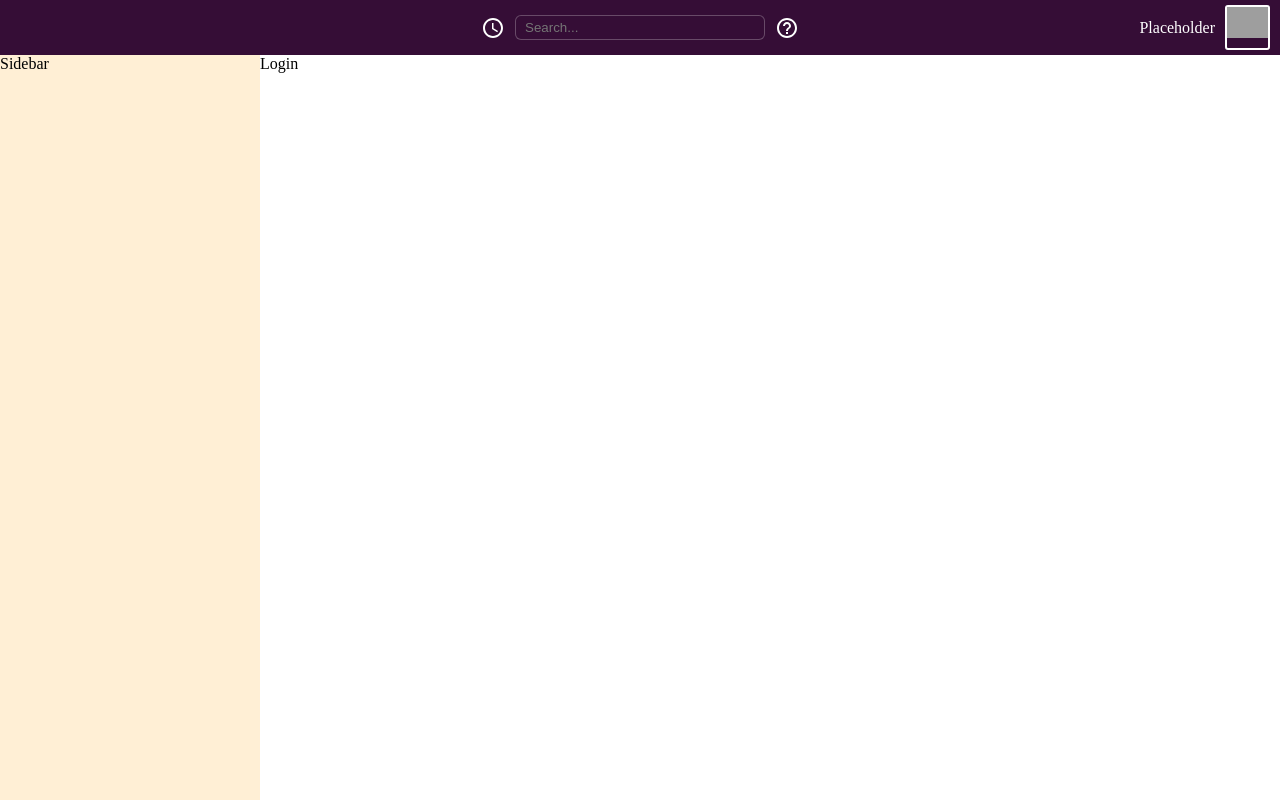
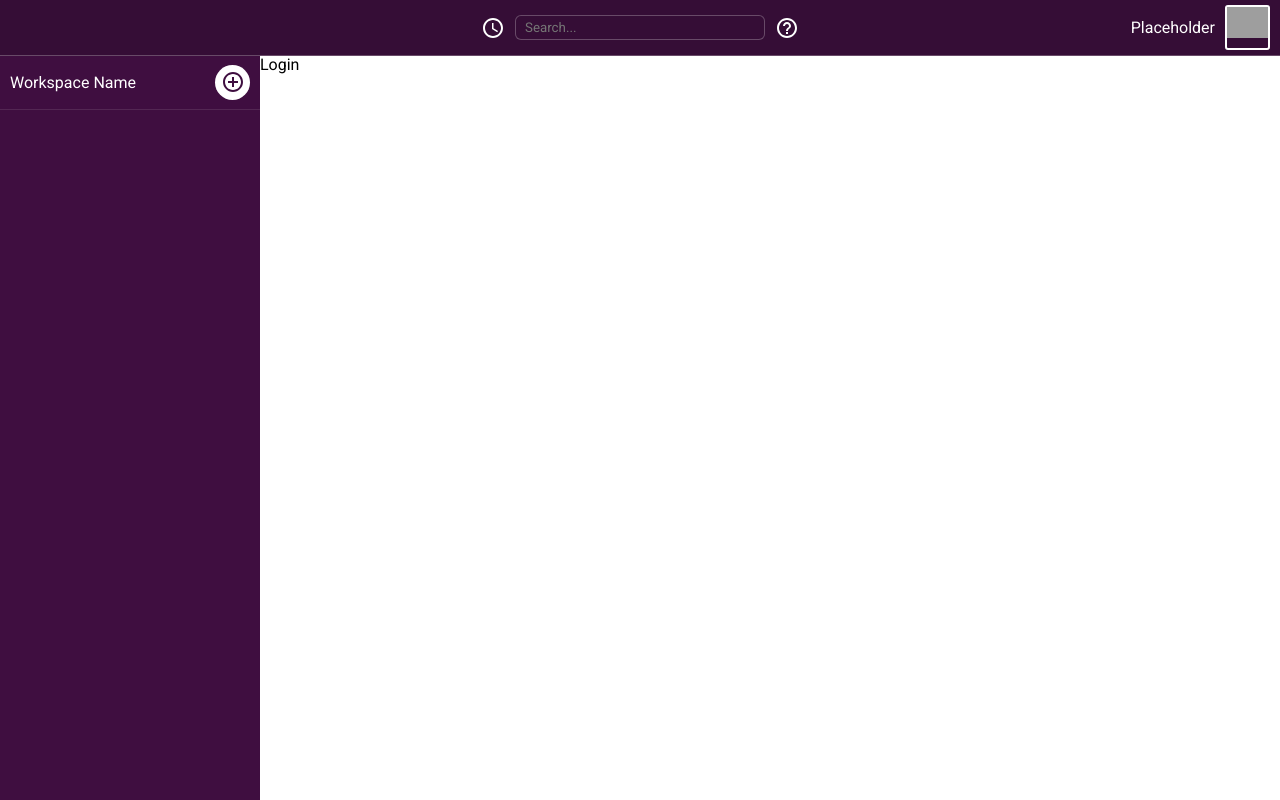
Before and after one commit to dvdlvll/slack-clone, a React (Create React App) app: page / in a window 1280 px wide. Built offline with nearby package versions, Linux system fonts and the light colour scheme; grey boxes are pictures that could not be loaded.

Commit message:
preliminary sidebar code, sidebar data

```diff
--- a/src/assets/scss/_reset.scss
+++ b/src/assets/scss/_reset.scss
@@ -2,4 +2,6 @@
   margin: 0;
   padding: 0;
   box-sizing: border-box;
+
+  font-family: $roboto;
 }
--- a/src/assets/scss/_variables.scss
+++ b/src/assets/scss/_variables.scss
@@ -1,4 +1,8 @@
 /* font */
+@import url("https://fonts.googleapis.com/css2?family=Roboto:wght@400;700&display=swap");
+
+$roboto: "Roboto", sans-serif;
+/* font weights: 400, 700 */
 
 /* colors */
 
--- a/src/assets/scss/styles.css
+++ b/src/assets/scss/styles.css
@@ -1,4 +1,6 @@
 /* font */
+@import url("https://fonts.googleapis.com/css2?family=Roboto:wght@400;700&display=swap");
+/* font weights: 400, 700 */
 /* colors */
 /* sizes */
 * {
@@ -6,5 +8,6 @@
   padding: 0;
   -webkit-box-sizing: border-box;
           box-sizing: border-box;
+  font-family: "Roboto", sans-serif;
 }
 /*# sourceMappingURL=styles.css.map */
--- a/src/components/Header.jsx
+++ b/src/components/Header.jsx
@@ -14,8 +14,10 @@ const HeaderContainer = styled.div`
   align-items: center;
 
   position: relative;
+  z-index: 10;
 
   background: #350d36;
+  box-shadow: 0 1px 0 0 rgb(104 74 104);
   color: white;
 `;
 
--- a/src/components/Sidebar.jsx
+++ b/src/components/Sidebar.jsx
@@ -1,11 +1,55 @@
+// react libraries //
 import React from "react";
+import styled from "styled-components";
+import AddCircleOutlineIcon from "@mui/icons-material/AddCircleOutline";
 
-const sidebarStyle = {
-  backgroundColor: "papayawhip",
-};
+// styled components //
+const SidebarContainer = styled.div`
+  background: #3f0e40;
+`;
 
+const WorkspaceContainer = styled.div`
+  display: flex;
+  justify-content: space-between;
+  align-items: center;
+
+  padding: 0 10px;
+  height: 55px;
+
+  color: white;
+  border-bottom: 1px solid #532753;
+`;
+
+const WorkspaceName = styled.div``;
+
+const NewMessage = styled.div`
+  display: flex;
+  justify-content: center;
+  align-items: center;
+
+  width: 35px;
+  height: 35px;
+
+  background-color: white;
+  border-radius: 50%;
+  color: #3f0e40;
+  fill: #3f0e40;
+
+  cursor: pointer;
+`;
+
+// component //
 function Sidebar() {
-  return <div style={sidebarStyle}>Sidebar</div>;
+  return (
+    <SidebarContainer>
+      <WorkspaceContainer>
+        <WorkspaceName>Workspace Name</WorkspaceName>
+        <NewMessage>
+          <AddCircleOutlineIcon />
+        </NewMessage>
+      </WorkspaceContainer>
+    </SidebarContainer>
+  );
 }
 
 export default Sidebar;
```
Also changed, not shown: 1 other file (tests, documents, lock files or other folders).
